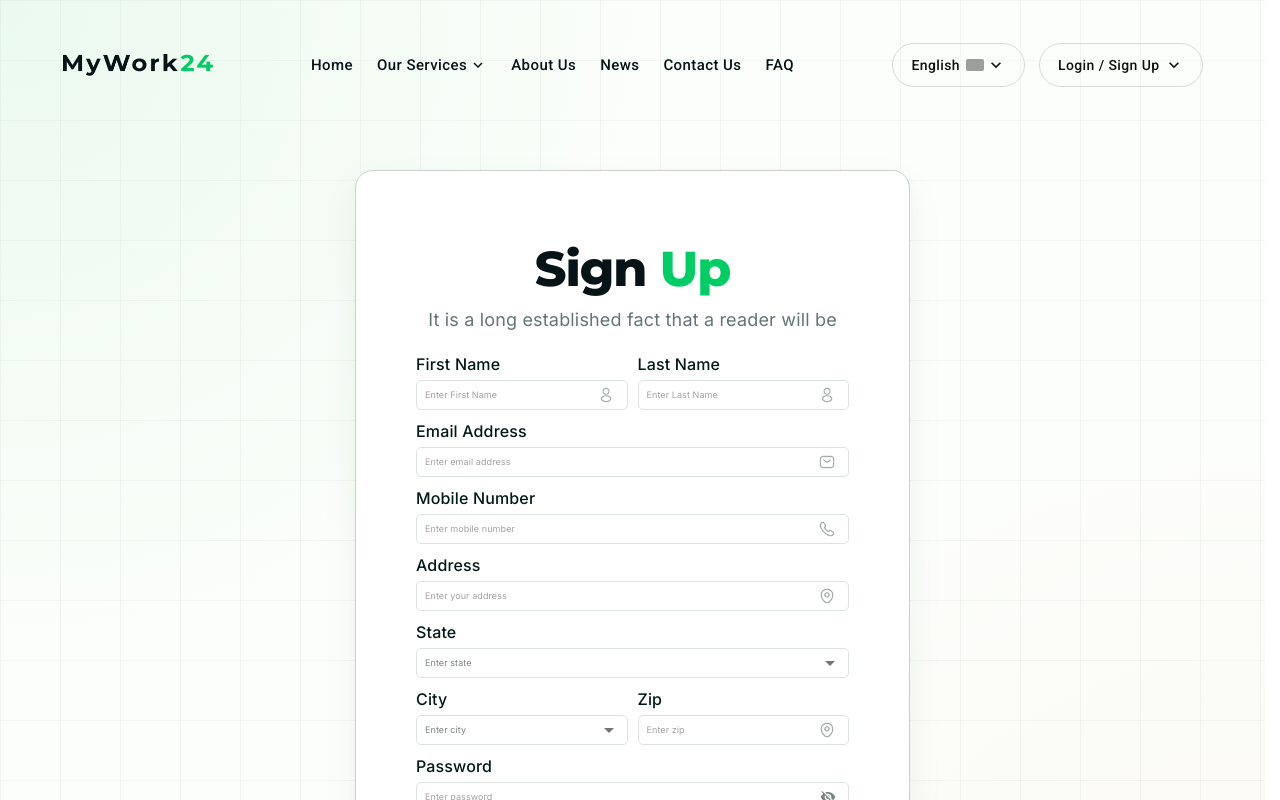
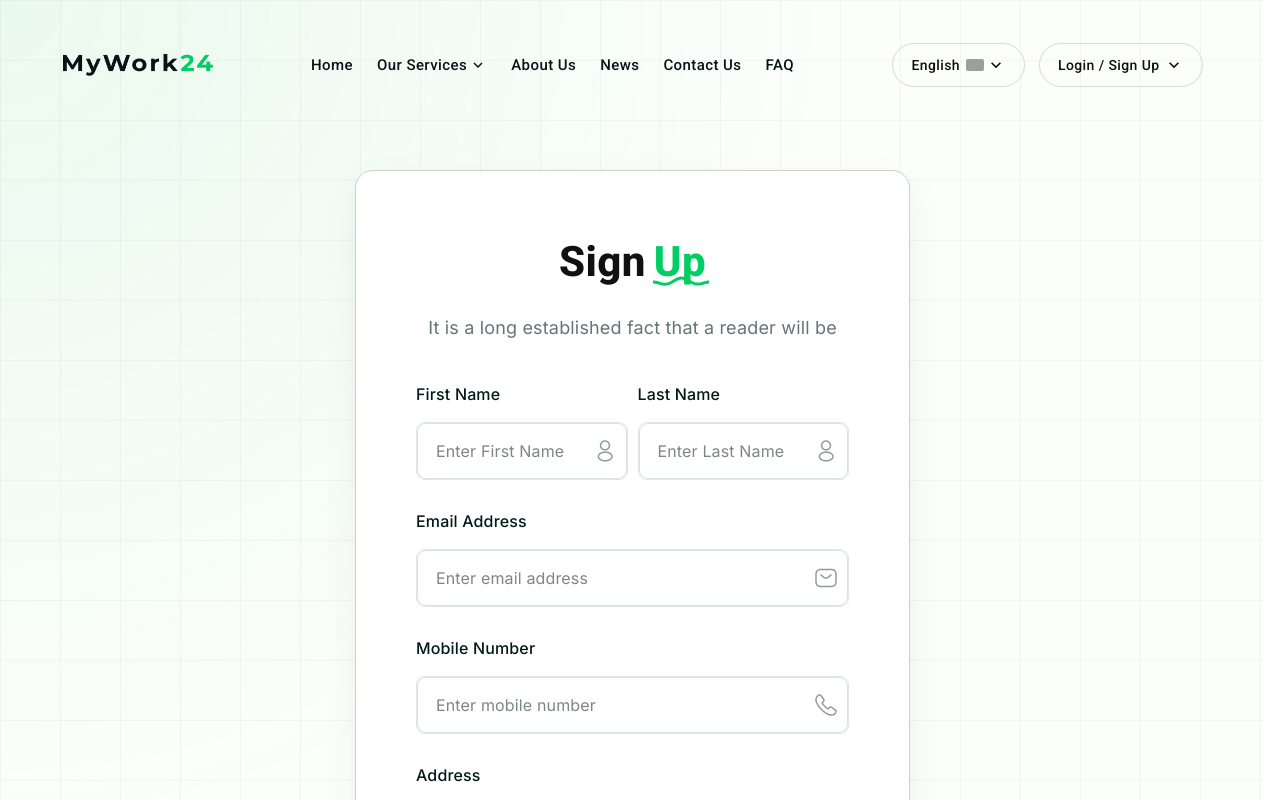
Before and after one commit to EMEIFullstack/My-Work-24, a React (Vite) app: page /usersignup in a window 1280 px wide. Shown: the top 800 px of the page. Built offline with nearby package versions, Linux system fonts and the light colour scheme; grey boxes are pictures that could not be loaded; a web font is replaced by a local one.

Commit message:
modify auth pages

```diff
--- a/src/Components/Auth/Login/LoginForm.jsx
+++ b/src/Components/Auth/Login/LoginForm.jsx
@@ -9,40 +9,59 @@ import { Link, useNavigate } from "react-router-dom";
 import mailIcon from "../../../assets/icons/mail-icon.png";
 
 const LoginWrapper = styled(Box)`
+  width: 100%;
   display: flex;
   align-items: center;
   justify-content: center;
   min-height: 100vh;
-  background-color: transparent;
-  padding: 20px;
+  padding: 40px 20px;
+  box-sizing: border-box;
 
   .loginCard {
+    width: 100%;
+    max-width: 550px;
     background-color: #ffffff;
-    border-radius: 16px;
+    border-radius: 18px;
     padding: 40px 32px;
-    max-width: 400px;
-    width: 100%;
     border: 1px solid #c9d1cc;
-    box-shadow: none;
+    box-shadow:
+      0 5px 15px rgba(0, 0, 0, 0.025),
+      0 15px 40px rgba(28, 67, 45, 0.05);
     display: flex;
     flex-direction: column;
     align-items: center;
     text-align: center;
     box-sizing: border-box;
+    margin: 0 auto;
   }
 
   .authTitle {
-    font-family: "Montserrat", sans-serif;
-    font-size: 24px;
-    font-weight: 700;
-    color: #18201d;
-    margin-bottom: 8px;
+margin-bottom: 6px;
+    text-align: center;
+
+    font-family: "Montserrat";
+    font-style: normal;
+    font-weight: 800 !important;
+    font-size: 49px;
+    line-height: 60px;
+    letter-spacing: -0.02em;
+
+    color: #061418;
   }
 
   .authSubtitle {
-    font-family: "Inter", sans-serif;
-    font-size: 12px;
-    color: #7c8785;
+
+font-family: 'Inter';
+font-style: normal;
+font-weight: 400;
+font-size: 18px;
+line-height: 29px;
+/* identical to box height, or 160% */
+text-align: center;
+
+color: #64757A;
+
+
     margin-bottom: 24px;
   }
 
@@ -61,10 +80,21 @@ const LoginWrapper = styled(Box)`
   }
 
   .fieldLabel {
-    font-family: "Inter", sans-serif;
-    font-size: 12px;
-    font-weight: 600;
-    color: #333333;
+ /* Email Address */
+
+
+font-family: 'Inter';
+font-style: normal;
+font-weight: 500;
+font-size: 16px;
+line-height: 24px;
+/* identical to box height, or 150% */
+display: flex;
+align-items: center;
+
+color: #001919;
+
+
     margin-bottom: 6px;
   }
 
@@ -72,8 +102,17 @@ const LoginWrapper = styled(Box)`
     & .MuiOutlinedInput-root {
       border-radius: 8px;
       background-color: #ffffff;
-      font-family: "Inter", sans-serif;
-      font-size: 14px;
+
+font-family: 'Inter';
+font-style: normal;
+font-weight: 400;
+font-size: 16px;
+line-height: 24px;
+display: flex;
+align-items: center;
+
+color: #919B9B;
+
 
       & fieldset {
         border-color: #e0e6e3;
@@ -95,8 +134,8 @@ const LoginWrapper = styled(Box)`
       justify-content: center;
 
       img {
-        width: 16px !important;
-        height: 16px !important;
+        width: 24px !important;
+        height: 24px !important;
         object-fit: contain;
       }
     }
@@ -118,11 +157,20 @@ const LoginWrapper = styled(Box)`
     margin-top: -8px;
 
     & a {
-      font-family: "Inter", sans-serif;
-      font-size: 12px;
-      color: #00cd64;
-      text-decoration: none;
-      font-weight: 500;
+
+
+font-family: 'Inter';
+font-style: normal;
+font-weight: 400;
+font-size: 16px;
+line-height: 24px;
+display: flex;
+align-items: center;
+text-align: right;
+
+color: #00CD64;
+
+
 
       &:hover {
         text-decoration: underline;
@@ -132,15 +180,25 @@ const LoginWrapper = styled(Box)`
 
   .authButton {
     height: 42px;
-    border-radius: 20px;
-    background-color: #00cd64;
-    box-shadow: none;
-    font-family: "Inter", sans-serif;
-    font-size: 14px;
-    font-weight: 600;
-    text-transform: none;
-    color: #ffffff;
-    width: 100%;
+display: flex;
+flex-direction: row;
+justify-content: center;
+align-items: center;
+padding: 17px 32px;
+gap: 10px;
+
+background: #00CD64;
+border-radius: 63px;
+
+font-family: 'Inter';
+font-style: normal;
+font-weight: 500;
+font-size: 16px;
+line-height: 19px;
+text-align: center;
+
+color: #FFFFFF;
+
     margin-top: 6px;
 
     &:hover {
@@ -150,9 +208,18 @@ const LoginWrapper = styled(Box)`
   }
 
   .bottomText {
-    font-family: "Inter", sans-serif;
-    font-size: 13px;
-    color: #7c8785;
+
+font-family: 'Inter';
+font-style: normal;
+font-weight: 400;
+font-size: 18px;
+line-height: 29px;
+/* identical to box height, or 160% */
+text-align: center;
+
+color: #64757A;
+
+
     margin-top: 20px;
 
     & a {
@@ -240,7 +307,7 @@ const LoginForm = () => {
           </Box>
 
           <Button type="submit" variant="contained" className="authButton">
-            Login
+              Submit
           </Button>
         </Box>
 
--- a/src/Components/Auth/SignUp/OtpVerificationModal.jsx
+++ b/src/Components/Auth/SignUp/OtpVerificationModal.jsx
@@ -18,6 +18,10 @@ const ModalContentWrapper = styled(Box)`
   text-align: center;
   width: 100%;
   box-sizing: border-box;
+
+  .modalForm {
+    width: 100%;
+  }
 
   /* ABSOLUTE CLOSE BUTTON (Floating Outside Corner) */
   .closeBtn {
@@ -41,38 +45,48 @@ const ModalContentWrapper = styled(Box)`
 
   /* TITLE */
   .modalTitle {
-    font-family: "Montserrat", sans-serif;
-    font-size: 18px;
+    font-family: "Montserrat";
+    font-style: normal;
     font-weight: 700;
-    color: #18201d;
+    font-size: 24px;
+    line-height: 29px;
+    text-align: center;
+    text-transform: capitalize;
+
+    color: #061418;
+    align-self: stretch;
     margin-bottom: 6px;
     margin-top: 4px;
   }
 
   /* SUBTITLE */
   .modalSubtitle {
-    font-family: "Inter", sans-serif;
-    font-size: 11px;
-    color: #7c8785;
+    font-family: "Inter";
+    font-style: normal;
+    font-weight: 400;
+    font-size: 18px;
+    line-height: 29px;
+    text-align: center;
+    color: #64757a;
+    align-self: stretch;
     margin-bottom: 22px;
-    line-height: 1.3;
   }
 
   /* OTP INPUT GROUP */
   .otpGroup {
     display: flex;
     justify-content: center;
-    gap: 12px;
+    gap: 18px;
     width: 100%;
     margin-bottom: 24px;
 
     & .MuiOutlinedInput-root {
-      width: 44px;
-      height: 44px;
-      border-radius: 8px;
+      width: 76px;
+      height: 76px;
+      border-radius: 10px;
       background-color: #ffffff;
       font-family: "Inter", sans-serif;
-      font-size: 16px;
+      font-size: 22px;
       font-weight: 600;
       color: #18201d;
 
@@ -98,15 +112,26 @@ const ModalContentWrapper = styled(Box)`
 
   /* SUBMIT BUTTON */
   .submitBtn {
-    height: 40px;
-    border-radius: 20px;
-    background-color: #00cd64;
-    box-shadow: none;
-    font-family: "Inter", sans-serif;
-    font-size: 13px;
-    font-weight: 600;
-    text-transform: none;
+    /* Auto layout */
+    display: flex;
+    flex-direction: row;
+    justify-content: center;
+    align-items: center;
+    padding: 17px 32px;
+    gap: 10px;
+    background: #00cd64;
+    border-radius: 63px;
+    align-self: stretch;
+
+    font-family: "Inter";
+    font-style: normal;
+    font-weight: 500;
+    font-size: 16px;
+    line-height: 19px;
+    text-align: center;
+
     color: #ffffff;
+
     width: 100%;
 
     &:hover {
@@ -162,19 +187,21 @@ const OtpVerificationModal = ({ open, onClose }) => {
         },
         paper: {
           sx: {
-            borderRadius: "20px",
-            padding: "28px 24px 24px",
-            maxWidth: "340px",
-            width: "100%",
+            borderRadius: "18px",
+            padding: "68px 60px",
+            maxWidth: "555px", // Matches signUpCard max-width
+            width: "100%", // Expands paper to fill max width
             position: "relative",
-            overflow: "visible !important", // স্ক্রলবার পুরোপুরি বন্ধ করার জন্য
+            overflow: "visible !important",
             boxShadow: "0px 10px 40px rgba(0, 0, 0, 0.12)",
             margin: "16px",
+            boxSizing: "border-box",
           },
         },
       }}
     >
       <ModalContentWrapper>
+        <Box className="modalForm">
           {/* CLOSE BUTTON */}
           <IconButton onClick={onClose} className="closeBtn">
             <CloseIcon />
@@ -212,6 +239,7 @@ const OtpVerificationModal = ({ open, onClose }) => {
           >
             Submit
           </Button>
+        </Box>
       </ModalContentWrapper>
     </Dialog>
   );
--- a/src/Components/Auth/SignUp/SignUpForm.jsx
+++ b/src/Components/Auth/SignUp/SignUpForm.jsx
@@ -20,6 +20,7 @@ import userIcon from "../../../assets/icons/user-icon.png";
 import mailIcon from "../../../assets/icons/mail-icon.png";
 import callIcon from "../../../assets/icons/contact-icon.png";
 import locationIcon from "../../../assets/icons/location-icon.png";
+import WaveTitle from "../../common/WaveTitle";
 
 const SignUpWrapper = styled(Box)`
   width: 100%;
@@ -47,8 +48,8 @@ const SignUpWrapper = styled(Box)`
 
     font-family: "Montserrat";
     font-style: normal;
-    font-weight: 800;
-    font-size: 49px;
+    font-weight: 800 !important;
+    font-size: 49px !important;
     line-height: 60px;
     letter-spacing: -0.02em;
 
@@ -60,7 +61,8 @@ const SignUpWrapper = styled(Box)`
   }
 
   .signUpSubtitle {
-    margin-bottom: 18px;
+    margin-top: 28px;
+    margin-bottom: 40px;
     text-align: center;
     font-family: "Inter";
     font-style: normal;
@@ -83,30 +85,34 @@ const SignUpWrapper = styled(Box)`
   }
 
   .fieldLabel {
-    margin-bottom: 4px;
-
-
-font-family: 'Inter';
+    margin-bottom: 16px;
+    font-family: "Inter";
     font-style: normal;
     font-weight: 500;
     font-size: 16px;
     line-height: 24px;
-/* identical to box height, or 150% */
     display: flex;
     align-items: center;
 
     color: #001919;
-
-
   }
 
   .styledTextField {
     & .MuiOutlinedInput-root {
-      min-height: 30px;
+
       border-radius: 5px;
-      font-family: "Inter", sans-serif;
-      font-size: 9px;
-
+      font-family: "Inter";
+      font-style: normal;
+      font-weight: 400;
+      font-size: 16px;
+      line-height: 24px;
+      box-sizing: border-box;
+      border: 1px solid #dfe5ee;
+      border-radius: 9px;
+      padding: 10px 10px;
+      color: #919b9b;
+      color: #001919; /* Typed user input color */
+      margin-bottom:20px;
       &:hover .MuiOutlinedInput-notchedOutline {
         border-color: #00cd64;
       }
@@ -114,6 +120,12 @@ color: #001919;
       &.Mui-focused .MuiOutlinedInput-notchedOutline {
         border-color: #00cd64;
       }
+    }
+
+    /* Sets explicit placeholder styles for standard text inputs */
+    & .MuiOutlinedInput-input::placeholder {
+      color: #7c8785;
+      opacity: 1;
     }
 
     & .MuiOutlinedInput-input {
@@ -134,8 +146,8 @@ color: #001919;
       img {
         width: 16px !important;
         height: 16px !important;
-        min-width: 16px;
-        min-height: 16px;
+        min-width: 24px;
+        min-height: 24px;
         object-fit: contain;
         display: block;
       }
@@ -159,26 +171,56 @@ color: #001919;
     }
 
     & .MuiTypography-root {
-      font-family: "Inter", sans-serif;
-      font-size: 8px;
-      color: #687572;
+      display: flex;
+      flex-direction: row;
+      align-items: center;
+      gap: 6px;
+      box-sizing: border-box;
+      font-family: "Inter";
+      font-style: normal;
+      font-weight: 400;
+      font-size: 14px;
+      line-height: 24px;
+
+      color: #001919;
     }
 
     .termsLink {
-      color: #00cd64;
+      font-family: "Inter";
+      font-style: normal;
+      font-weight: 600;
+      font-size: 14px;
+      line-height: 24px;
+      display: flex;
+      align-items: center;
+      text-decoration-line: underline;
+
+      color: #001919;
     }
   }
 
   .submitBtn {
     height: 30px;
     margin-top: 5px;
-    border-radius: 20px;
-    background-color: #00cd64;
-    box-shadow: none;
-    font-family: "Inter", sans-serif;
-    font-size: 9px;
+    font-family: "Inter";
+    font-style: normal;
     font-weight: 500;
+    font-size: 16px;
+    line-height: 19px;
+    text-align: center;
+    color: #ffffff;
     text-transform: none;
+    /* Frame 36 */
+
+    /* Auto layout */
+    display: flex;
+    flex-direction: row;
+    justify-content: center;
+    align-items: center;
+    padding: 17px 32px;
+    gap: 10px;
+    background: #00cd64;
+    border-radius: 63px;
 
     &:hover {
       background-color: #00b957;
@@ -188,10 +230,13 @@ color: #001919;
 
   .loginRedirect {
     margin-top: 13px;
+    font-family: "Inter";
+    font-style: normal;
+    font-weight: 400;
+    font-size: 18px;
+    line-height: 29px;
     text-align: center;
-    font-family: "Inter", sans-serif;
-    font-size: 8px;
-    color: #8a9390;
+    color: #64757a;
 
     & a {
       color: #00cd64;
@@ -249,10 +294,13 @@ const SignUpForm = ({ onOpenOtp }) => {
     <SignUpWrapper>
       <Box className="signUpCard">
         <Typography className="signUpTitle">
-          Sign{" "}
-          <Box component="span" className="highlight">
-            Up
-          </Box>
+          <WaveTitle
+              mainTitle="Sign"
+              highlightTitle="Up"
+
+              headingLevel="h1"
+              marginBottom={0}
+            />
         </Typography>
 
         <Typography className="signUpSubtitle">
```
Lines whose indentation alone changed are shown as unchanged.
